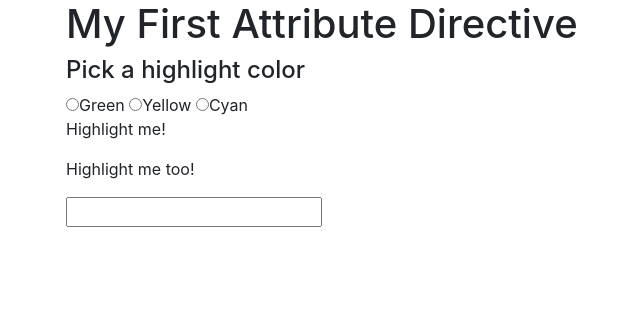
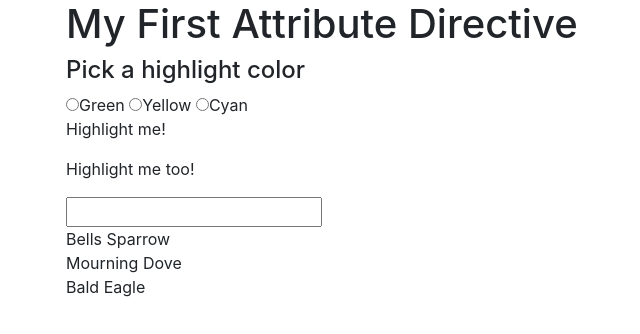
Before and after one commit to devashreegosavi/typescript_angular, an Angular app in the folder newprj/: page / in a window 1280 px wide. Shown: the top 334 px of the page, without its empty margins (19-659 px from the left). Built offline with nearby package versions, Linux system fonts and the light colour scheme.

Commit message:
new repository demo

```diff
--- a/newprj/src/app/directives/directives.component.html
+++ b/newprj/src/app/directives/directives.component.html
@@ -35,3 +35,8 @@
   -->
 
   <!--<dropdown placeholder="Colour..." list="colours" selected="colour" property="name"></dropdown>-->
+
+
+  <div *ngFor='let bird of arrBirds'>
+    <div>{{ bird.name }}</div>
+  </div>
--- a/newprj/src/app/directives/directives.component.ts
+++ b/newprj/src/app/directives/directives.component.ts
@@ -11,6 +11,11 @@ export class DirectivesComponent implements OnInit {
   myStl = {
     border : '1px solid red'
   }
+  arrBirds: any [] = [
+    { name: 'Bells Sparrow' },
+    { name: 'Mourning Dove'},
+    { name: 'Bald Eagle' }
+  ];
   constructor() { }
 
   ngOnInit() {
```
